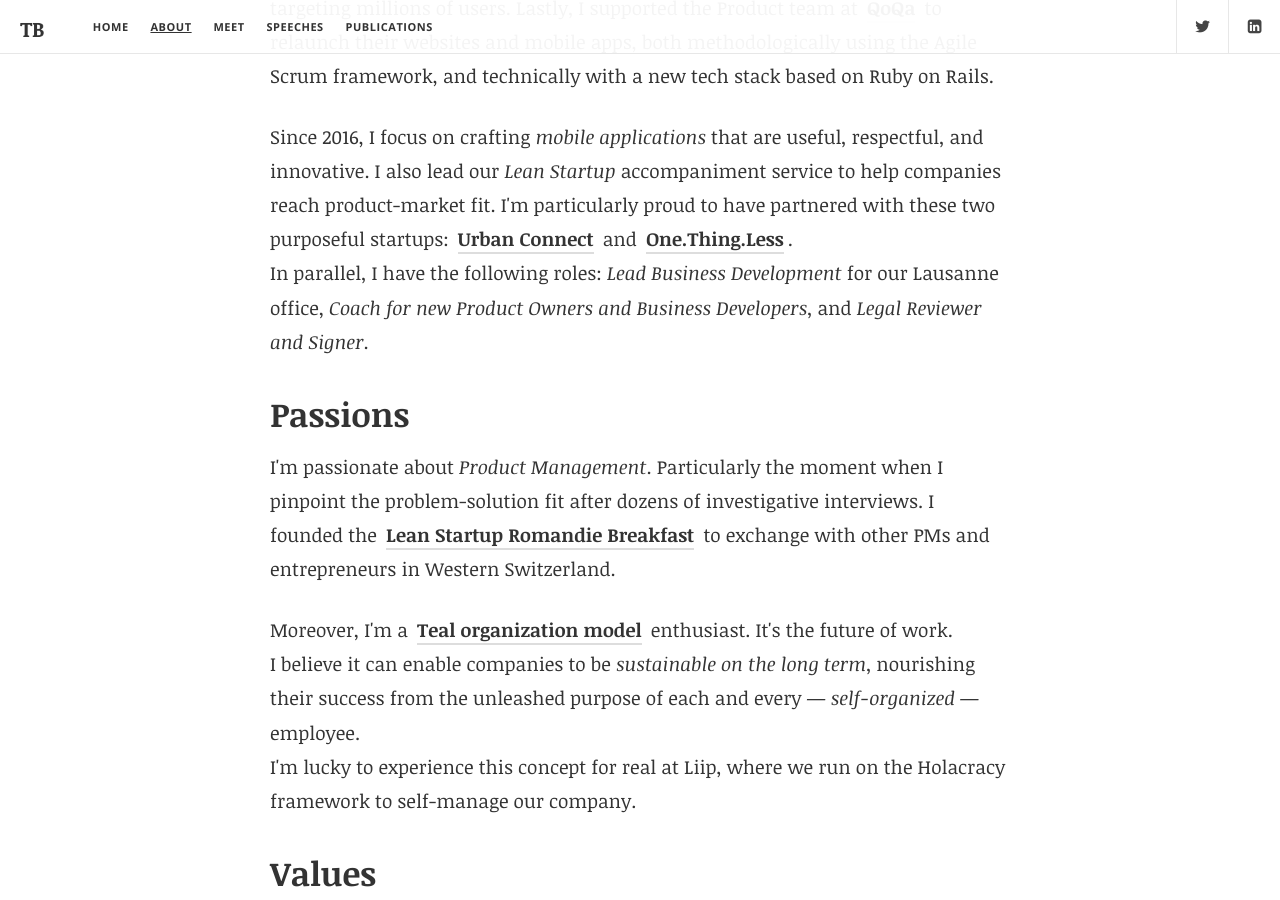
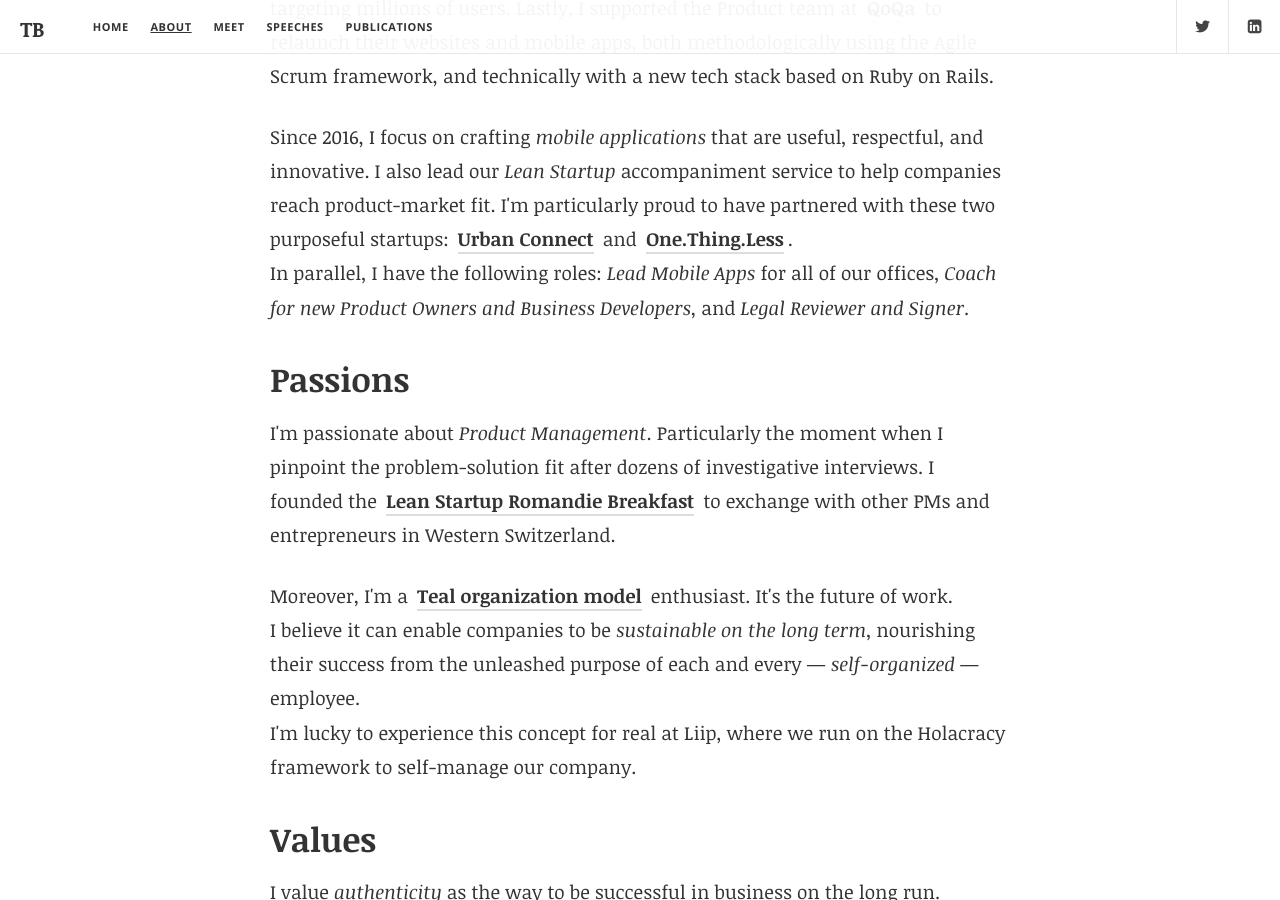
Before and after one commit to skeud/skeud.github.io, a Jekyll site: the page built from about/index.md, in a window 1280 px wide and 900 px high, scrolled down 939 px. Built offline with Jekyll 4.4.1, drawn with Linux system fonts in a browser that asks for light colours.

Commit message:
Adapt my roles description to match Liip reality

```diff
--- a/about/index.md
+++ b/about/index.md
@@ -21,7 +21,7 @@ order: 2
 						<p>In 2011, I switched to the <em>Product Owner</em> and <em>Business Developer</em> roles to be closer to <em>business and end user needs</em> (I still code at home on side projects to satisfy my geek side).<br>
 						During this period, I collaborated with the <a href="https://www.jaeger-lecoultre.com" target="_blank">Jaeger-LeCoultre</a> watchmaking Maison to revamp their global ecommerce website. Another challenging product was the launch of the mobile app for a famous European football association in 1.5 months targeting millions of users. Lastly, I supported the Product team at <a href="https://www.qoqa.ch/" target="_blank">QoQa</a> to relaunch their websites and mobile apps, both methodologically using the Agile Scrum framework, and technically with a new tech stack based on Ruby on Rails.</p>
 						<p>Since 2016, I focus on crafting <em>mobile applications</em> that are useful, respectful, and innovative. I also lead our <em>Lean Startup</em> accompaniment service to help companies reach product-market fit. I'm particularly proud to have partnered with these two purposeful startups: <a href="https://www.urban-connect.ch/" target="_blank">Urban Connect</a> and <a href="https://www.onethingless.com/" target="_blank">One.Thing.Less</a>.<br>
-						In parallel, I have the following roles: <em>Lead Business Development</em> for our Lausanne office, <em>Coach for new Product Owners and Business Developers</em>, and <em>Legal Reviewer and Signer</em>.</p>
+						In parallel, I have the following roles: <em>Lead Mobile Apps</em> for all of our offices, <em>Coach for new Product Owners and Business Developers</em>, and <em>Legal Reviewer and Signer</em>.</p>
 
 						<h2>Passions</h2>
 						<p>I'm passionate about <em>Product Management</em>. Particularly the moment when I pinpoint the problem-solution fit after dozens of investigative interviews.
```
